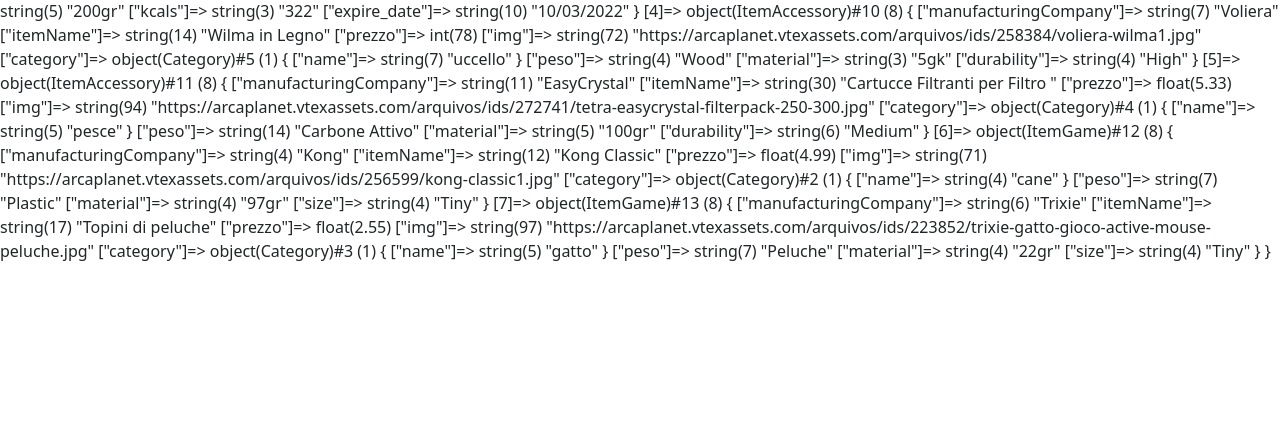
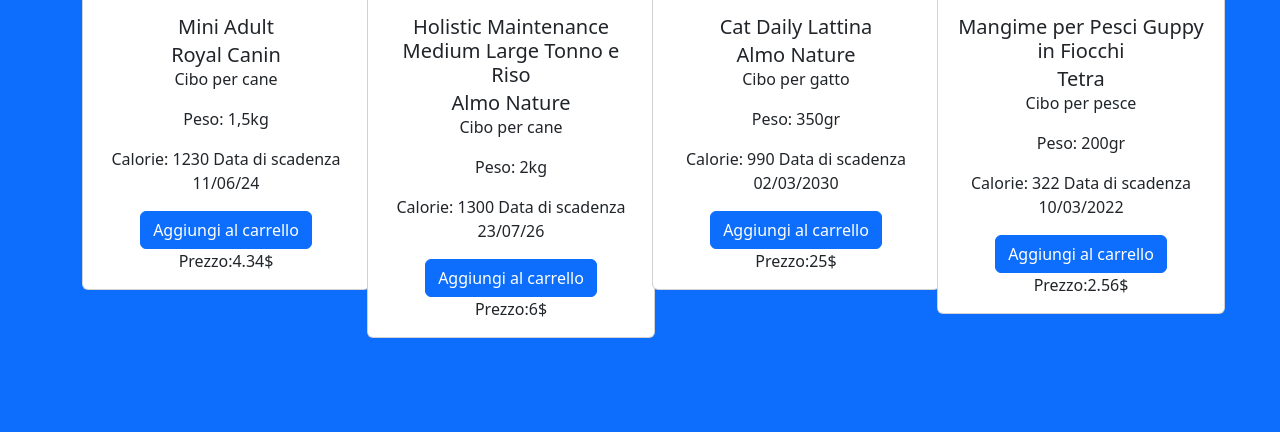
Before and after one commit to zGiusee/php-oop-2, a PHP site: page / in a window 1280 px wide. Shown: the part 265-697 px from the top of the page. Before the commit the page ends 526 px from the top, so only its background shows below. Run offline with PHP 8.4, Linux system fonts and the light colour scheme.

Commit message:
[UPDATE] base exercise 100% complete

```diff
--- a/db.php
+++ b/db.php
@@ -13,13 +13,19 @@ $pesce = new Category('pesce');
 $uccello = new Category('uccello');
 
 // Popolo l'array con i prodotti usando le classi
-$Products = [
+$productsFood = [
     new ItemFood('Royal Canin', 'Mini Adult', 4.34, 'https://arcaplanet.vtexassets.com/arquivos/ids/284621/Mini-Adult.jpg?v=638182891693570000', $cane, '1230', '1,5kg', '11/06/24'),
-    new ItemFood('Almo Nature', 'Holistic Maintenance Medium Large Tonno e Riso', 6, 'ttps://arcaplanet.vtexassets.com/arquivos/ids/245173/almo-nature-holistic-cane-adult-medium-pollo-e-riso.jpg', $cane, '1300', '2kg', '23/07/26'),
-    new ItemFood('Almo Nature', 'Cat Daily Lattina', 25, 'https://arcaplanet.vtexassets.com/arquivos/ids/284621/Mini-Adult.jpg?v=638182891693570000', $gatto, '990', '350gr', '02/03/2030'),
+    new ItemFood('Almo Nature', 'Holistic Maintenance Medium Large Tonno e Riso', 6, 'https://arcaplanet.vtexassets.com/arquivos/ids/245173/almo-nature-holistic-cane-adult-medium-pollo-e-riso.jpg', $cane, '1300', '2kg', '23/07/26'),
+    new ItemFood('Almo Nature', 'Cat Daily Lattina', 25, 'https://arcaplanet.vtexassets.com/arquivos/ids/245336/almo-daily-menu-cat-400-gr-vitello.jpg', $gatto, '990', '350gr', '02/03/2030'),
     new ItemFood('Tetra', 'Mangime per Pesci Guppy in Fiocchi', 2.56, 'https://arcaplanet.vtexassets.com/arquivos/ids/272714/tetra-guppy-mini-flakes.jpg', $pesce, '322', '200gr', '10/03/2022'),
+];
+
+$productsAccessory = [
     new ItemAccessory('Voliera', 'Wilma in Legno', 78, 'https://arcaplanet.vtexassets.com/arquivos/ids/258384/voliera-wilma1.jpg', $uccello, '5gk', 'Wood', 'High'),
     new ItemAccessory('EasyCrystal', 'Cartucce Filtranti per Filtro ', 5.33, 'https://arcaplanet.vtexassets.com/arquivos/ids/272741/tetra-easycrystal-filterpack-250-300.jpg', $pesce, '100gr', 'Carbone Attivo', 'Medium'),
+];
+
+$productsGame = [
     new ItemGame('Kong', 'Kong Classic', 4.99, 'https://arcaplanet.vtexassets.com/arquivos/ids/256599/kong-classic1.jpg', $cane, '97gr', 'Plastic', 'Tiny'),
     new ItemGame('Trixie', 'Topini di peluche', 2.55, 'https://arcaplanet.vtexassets.com/arquivos/ids/223852/trixie-gatto-gioco-active-mouse-peluche.jpg', $gatto, '22gr', 'Peluche', 'Tiny'),
 ];
--- a/index.php
+++ b/index.php
@@ -2,7 +2,6 @@
 
 require_once __DIR__ . '/db.php';
 
-var_dump($Products);
 
 
 ?>
@@ -19,12 +18,70 @@ var_dump($Products);
     <link href="https://cdn.jsdelivr.net/npm/bootstrap@5.3.2/dist/css/bootstrap.min.css" rel="stylesheet" integrity="sha384-T3c6CoIi6uLrA9TneNEoa7RxnatzjcDSCmG1MXxSR1GAsXEV/Dwwykc2MPK8M2HN" crossorigin="anonymous">
 </head>
 
-<body>
+<body class="bg-primary">
     <main>
         <div class="container">
-            <div class="row">
-                <div class="col-4"></div>
+
+            <!-- Sezione cibi -->
+            <div class="row py-5">
+                <?php foreach ($productsFood as $item) { ?>
+                    <div class="col-3">
+                        <div class="card" style="width: 18rem;">
+                            <img class="card-img-top" src="<?php echo $item->img ?>" alt="Card image cap">
+                            <div class="card-body text-center">
+                                <h5 class="card-title"><?php echo $item->itemName ?></h5>
+                                <h5 class="card-subtitle"><?php echo $item->manufacturingCompany ?></h5>
+                                <p class="card-text "><?php echo "Cibo per " . $item->category->name ?></p>
+                                <p class="card-text"><?php echo "Peso: " . $item->peso ?></p>
+                                <p class="card-text"><?php echo " Calorie: " . $item->kcals . " Data di scadenza " . $item->expire_date ?></p>
+                                <a href="#" class="btn btn-primary">Aggiungi al carrello</a>
+                                <p class="card-text">Prezzo:<?php echo $item->prezzo . "$" ?></p>
+                            </div>
+                        </div>
+                    </div>
+                <?php } ?>
             </div>
+
+            <!-- Sezione Accessori -->
+            <div class="row py-5">
+                <?php foreach ($productsAccessory as $item) { ?>
+                    <div class="col-3">
+                        <div class="card" style="width: 18rem;">
+                            <img class="card-img-top" src="<?php echo $item->img ?>" alt="Card image cap">
+                            <div class="card-body text-center">
+                                <h5 class="card-title"><?php echo $item->itemName ?></h5>
+                                <h5 class="card-subtitle"><?php echo $item->manufacturingCompany ?></h5>
+                                <p class="card-text "><?php echo "Cibo per " . $item->category->name ?></p>
+                                <p class="card-text"><?php echo "Peso: " . $item->peso ?></p>
+                                <p class="card-text"><?php echo " Materiale: " . $item->material . " Durabilità " . $item->durability ?></p>
+                                <a href="#" class="btn btn-primary">Aggiungi al carrello</a>
+                                <p class="card-text">Prezzo:<?php echo $item->prezzo . "$" ?></p>
+                            </div>
+                        </div>
+                    </div>
+                <?php } ?>
+            </div>
+
+            <!-- Sezione Accessori -->
+            <div class="row py-5">
+                <?php foreach ($productsGame as $item) { ?>
+                    <div class="col-3">
+                        <div class="card" style="width: 18rem;">
+                            <img class="card-img-top" src="<?php echo $item->img ?>" alt="Card image cap">
+                            <div class="card-body text-center">
+                                <h5 class="card-title"><?php echo $item->itemName ?></h5>
+                                <h5 class="card-subtitle"><?php echo $item->manufacturingCompany ?></h5>
+                                <p class="card-text "><?php echo "Cibo per " . $item->category->name ?></p>
+                                <p class="card-text"><?php echo "Peso: " . $item->peso ?></p>
+                                <p class="card-text"><?php echo " Materiale: " . $item->material . " Grandezza: " . $item->size ?></p>
+                                <a href="#" class="btn btn-primary">Aggiungi al carrello</a>
+                                <p class="card-text">Prezzo:<?php echo $item->prezzo . "$" ?></p>
+                            </div>
+                        </div>
+                    </div>
+                <?php } ?>
+            </div>
+
         </div>
     </main>
 </body>
```
